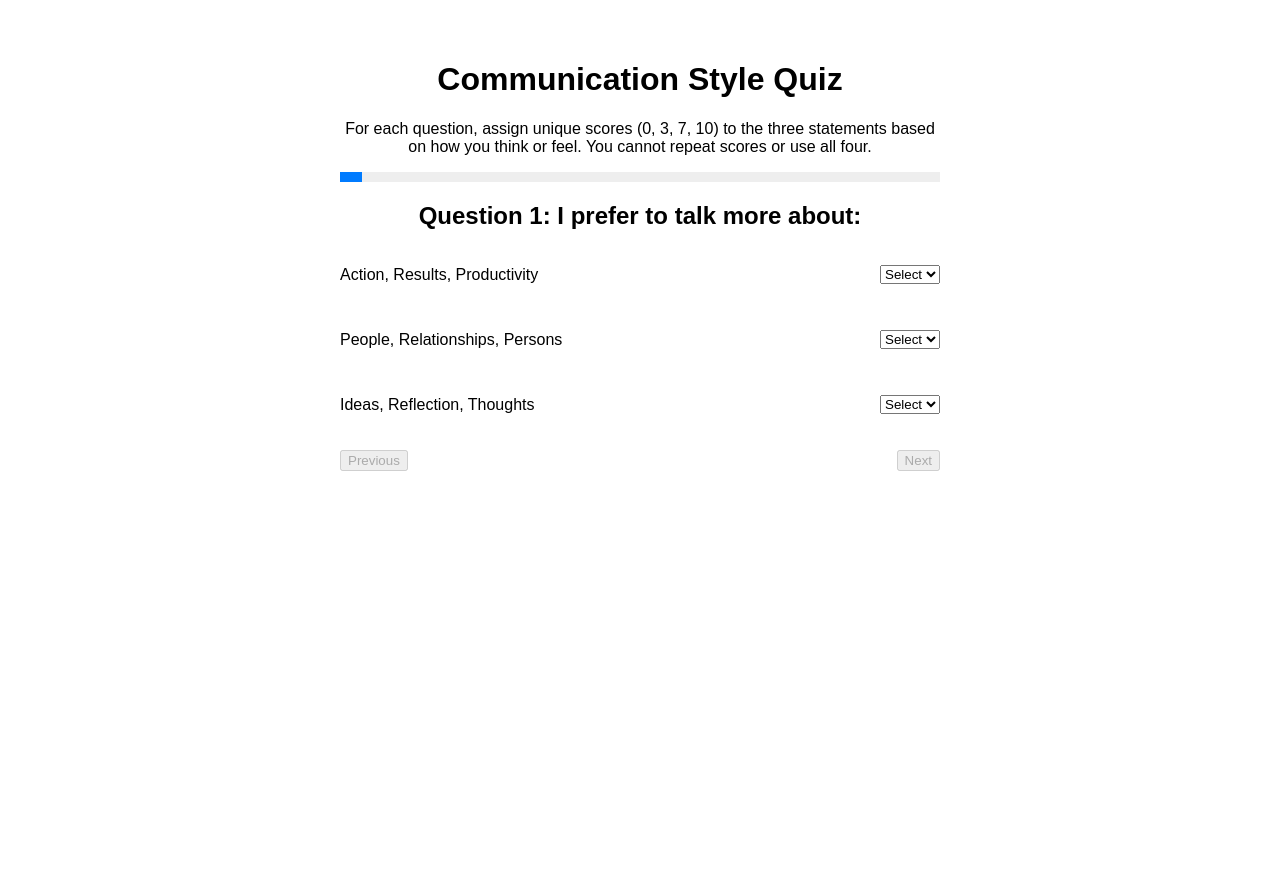
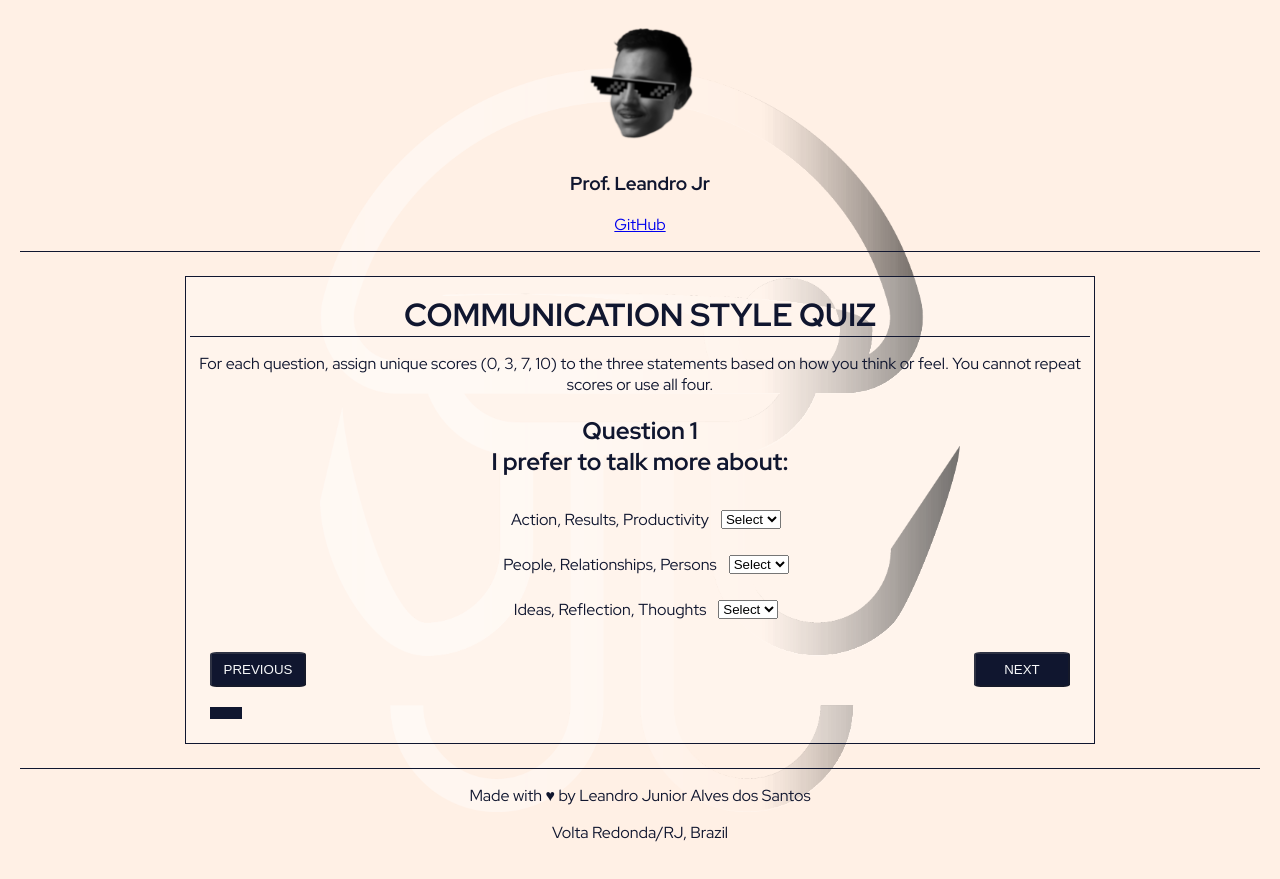
Before and after one commit to profleandrojr/communication-style-test, a React (Create React App) app: page /quiz in a window 1280 px wide. Before the commit the page ends 800 px from the top, so only its background shows below. Built offline with nearby package versions, Linux system fonts and the light colour scheme; the HTML template or start-up script is replaced by a standard one.

Commit message:
Visual adjustments to match prof leandro jr brand

```diff
--- a/src/App.css
+++ b/src/App.css
@@ -1,7 +1,6 @@
 .App {
   text-align: center;
   padding: 20px;
-  max-width: 800px;
   margin: 0 auto;
 }
 
@@ -11,28 +10,51 @@
   }
 }
 
-.quiz-container {
-  max-width: 600px;
-  margin: 0 auto;
-  padding: 20px;
+header {
+  min-height: 56px;
+  width: 100%;
+  border-bottom: 1px solid rgb(16, 22, 47);
+  margin-bottom: 24px;
 }
 
-.progress {
-  height: 10px;
-  background: #eee;
-  margin-bottom: 20px;
+header img {
+  max-width: 127px;
 }
 
-.progress > div {
-  height: 100%;
-  background: #007bff;
-  transition: width 0.3s;
+@media (max-width: 600px) {
+  header img {
+    max-width: 44px;
+  }
+}
+
+button {
+  color: #f8f9fa;
+  background-color: rgb(16, 22, 47);
+  font-style: bold;
+  width: 96px;
+  padding: 8px;
+  border-radius: 7%;
+}
+
+.quiz-container {
+  max-width: 900px;
+  margin: 0 auto;
+  padding: 4px;
+  border: 1px solid rgb(16, 22, 47);
+  background-color: rgba(255, 255, 255, 0.25);
+}
+
+.quiz-container h1 {
+  border-bottom: 1px solid rgb(16, 22, 47);
+  margin: 12px auto;
 }
 
 .statements {
   display: flex;
   flex-direction: column;
-  gap: 15px;
+  align-items: center;
+  margin: 32px auto;
+  gap: 24px;
 }
 
 .statement {
@@ -41,13 +63,29 @@
   align-items: center;
 }
 
+.statement p {
+  margin: auto 12px;
+}
+
+.statement option {
+  max-width: 44px;
+}
+
+.statement select {
+  max-width: 78px;
+}
+
 .navigation {
   display: flex;
   justify-content: space-between;
-  margin-top: 20px;
+  margin: 20px;
 }
 
 @media (max-width: 600px) {
+  .quiz-container h1 {
+    font-size: 27px;
+  }
+
   .statement {
     flex-direction: column;
     align-items: flex-start;
@@ -56,6 +94,17 @@
     margin-top: 5px;
     width: 100%;
   }
+}
+
+.progress {
+  height: 12px;
+  margin: 20px;
+}
+
+.progress > div {
+  height: 100%;
+  background: rgb(16, 22, 47);
+  transition: width 0.3s;
 }
 
 .results-container {
@@ -84,3 +133,8 @@
     flex-direction: column;
   }
 }
+
+footer {
+  margin-top: 24px;
+  border-top: 1px solid rgb(16, 22, 47);
+}
--- a/src/App.js
+++ b/src/App.js
@@ -3,17 +3,21 @@ import { Routes, Route } from "react-router-dom";
 import Welcome from "./components/Welcome";
 import Quiz from "./components/Quiz";
 import Results from "./components/Results";
+import Header from "./components/Header";
+import Footer from "./components/Footer";
 import "./App.css";
 
 function App() {
   const { t } = useTranslation();
   return (
     <div className="App">
+      <Header />
       <Routes>
         <Route path="/" element={<Welcome />} />
         <Route path="/quiz" element={<Quiz />} />
         <Route path="/results" element={<Results />} />
       </Routes>
+      <Footer />
     </div>
   );
 }
--- /dev/null
+++ b/src/components/Footer.js
@@ -0,0 +1,8 @@
+export default function Footer() {
+  return (
+    <footer>
+      <p>Made with &#x2665;&#xfe0e; by Leandro Junior Alves dos Santos</p>
+      <p>Volta Redonda/RJ, Brazil</p>
+    </footer>
+  );
+}
--- /dev/null
+++ b/src/components/Header.js
@@ -0,0 +1,14 @@
+export default function Header() {
+  return (
+    <header>
+      <img
+        src="/me-as-meme-glass.png"
+        alt="Prof. Leandro Jr wearing meme glass"
+      />
+      <h3>Prof. Leandro Jr</h3>
+      <p>
+        <a href="https://github.com/profleandrojr">GitHub</a>
+      </p>
+    </header>
+  );
+}
--- a/src/components/Quiz.js
+++ b/src/components/Quiz.js
@@ -59,16 +59,12 @@ const Quiz = () => {
 
   return (
     <div className="quiz-container">
-      <h1>{t("quiz.title", "Communication Style Quiz")}</h1>
+      <h1>{t("quiz.title", "Communication Style Quiz").toUpperCase()}</h1>
       <p>{t("quiz.instructions")}</p>
-      <div className="progress">
-        <div
-          style={{
-            width: `${((currentQuestion + 1) / totalQuestions) * 100}%`,
-          }}
-        ></div>
-      </div>
-      <h2>{`Question ${currentQuestion + 1}: ${questionText}`}</h2>
+      <h2>
+        {`Question ${currentQuestion + 1}`} <br /> {`${questionText}`}
+      </h2>
+
       <div className="statements">
         {["red", "blue", "green"].map((color, idx) => (
           <div key={idx} className="statement">
@@ -89,13 +85,20 @@ const Quiz = () => {
       </div>
       <div className="navigation">
         <button onClick={goPrevious} disabled={currentQuestion === 0}>
-          {t("quiz.previous")}
+          {t("quiz.previous").toUpperCase()}
         </button>
         <button onClick={goNext} disabled={!isValid()}>
           {currentQuestion === totalQuestions - 1
-            ? t("quiz.submit")
-            : t("quiz.next")}
+            ? t("quiz.submit").toUpperCase()
+            : t("quiz.next").toUpperCase()}
         </button>
+      </div>
+      <div className="progress">
+        <div
+          style={{
+            width: `${((currentQuestion + 1) / totalQuestions) * 100}%`,
+          }}
+        ></div>
       </div>
     </div>
   );
--- a/src/components/Welcome.js
+++ b/src/components/Welcome.js
@@ -26,7 +26,7 @@ const Welcome = () => {
         </select>
       </div>
       <Link to="/quiz">
-        <button>{t("welcome.start")}</button>
+        <button>{t("welcome.start").toUpperCase()}</button>
       </Link>
     </div>
   );
--- a/src/index.css
+++ b/src/index.css
@@ -1,4 +1,22 @@
+@import url("https://fonts.googleapis.com/css2?family=Red+Hat+Display:ital,wght@0,300..900;1,300..900&display=swap");
+
 body {
   margin: 0;
-  font-family: Arial, sans-serif;
+  font-family: "Red Hat Display", "Arial", sans-serif;
+  font-family: "Red Hat Display", sans-serif;
+  font-optical-sizing: auto;
+  color: rgb(16, 22, 47);
+  background-color: #fff0e5;
+  background-image: url("/public/background-jellyfish.png");
+  background-size: 50%;
+  background-attachment: fixed;
+  background-repeat: no-repeat;
+  background-position: center;
+  background-blend-mode: hard-light;
 }
+
+ul {
+  list-style: none;
+  list-style-type: none;
+  text-decoration: none;
+}
```
Also changed, not shown: public/background-jellyfish.png (added), public/me-as-meme-glass.png (added).
